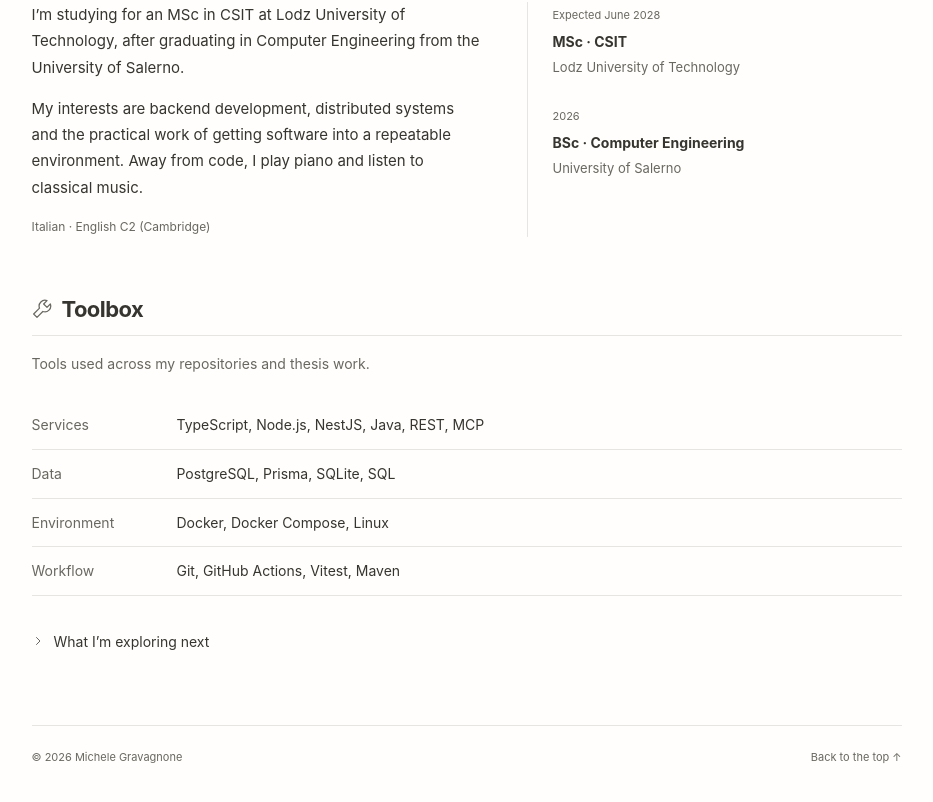
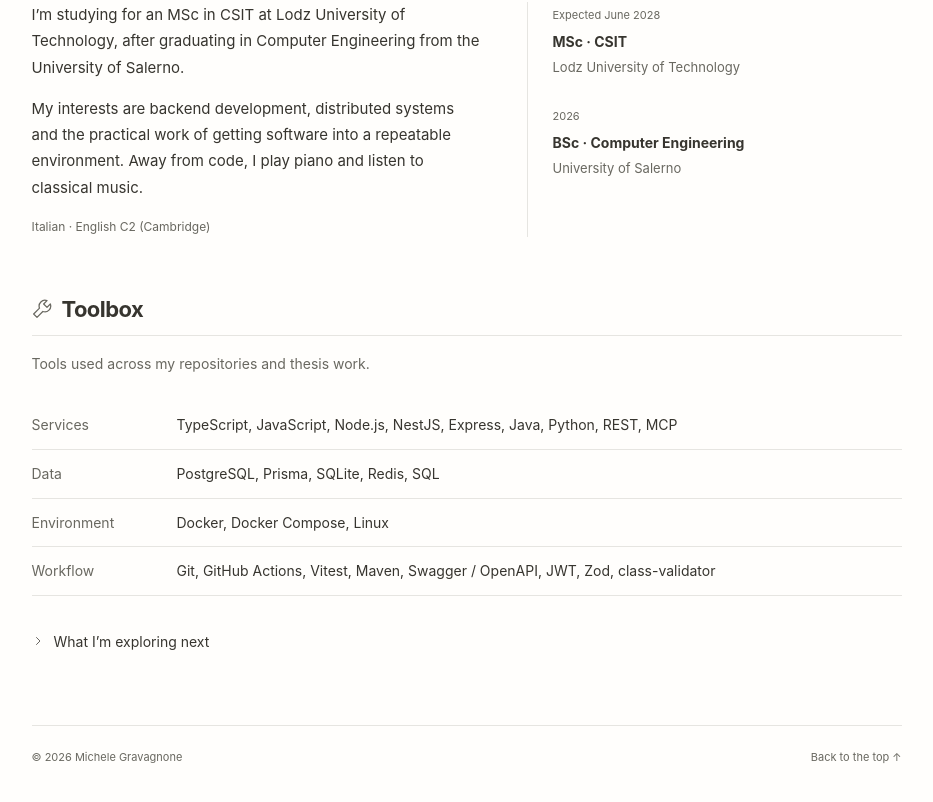
Before and after one commit to MicheleGravagnone/portfolio, an Angular app: page / in a window 1280 px wide. Shown: the part 2546-3348 px from the top of the page, without its empty margins (282-1215 px from the left). Built offline with nearby package versions, Linux system fonts and the light colour scheme.

Commit message:
Updated toolbox description

```diff
--- a/src/app/app.component.html
+++ b/src/app/app.component.html
@@ -363,11 +363,11 @@
         <dl class="toolbox-properties">
           <div>
             <dt>{{ p.text("Services", "Servizi") }}</dt>
-            <dd>TypeScript, Node.js, NestJS, Java, REST, MCP</dd>
+            <dd>TypeScript, JavaScript, Node.js, NestJS, Express, Java, Python, REST, MCP</dd>
           </div>
           <div>
             <dt>{{ p.text("Data", "Dati") }}</dt>
-            <dd>PostgreSQL, Prisma, SQLite, SQL</dd>
+            <dd>PostgreSQL, Prisma, SQLite, Redis, SQL</dd>
           </div>
           <div>
             <dt>{{ p.text("Environment", "Ambiente") }}</dt>
@@ -375,7 +375,7 @@
           </div>
           <div>
             <dt>{{ p.text("Workflow", "Workflow") }}</dt>
-            <dd>Git, GitHub Actions, Vitest, Maven</dd>
+            <dd>Git, GitHub Actions, Vitest, Maven, Swagger / OpenAPI, JWT, Zod, class-validator</dd>
           </div>
         </dl>
         <details class="learning-note">
```
